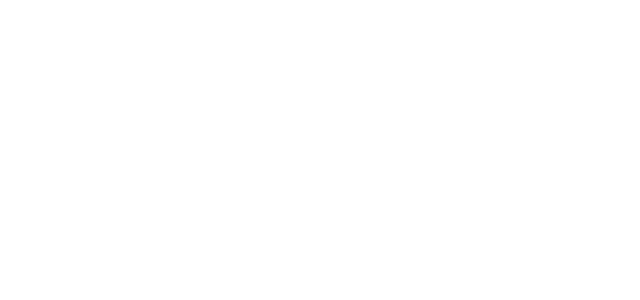
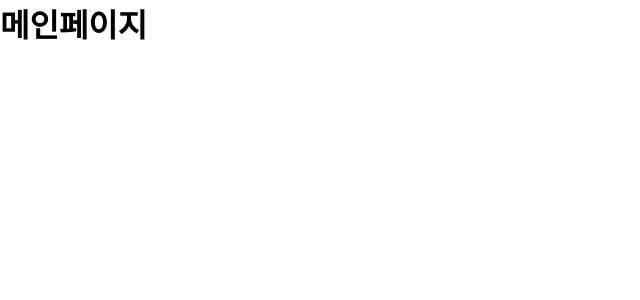
Before and after one commit to dohyun-dev/Zirraforming, a React (Create React App) app in the folder ZirraForming/client/: page / in a window 1280 px wide. Shown: the top 300 px of the page, without its empty margins (0-640 px from the left). Built offline with nearby package versions, Linux system fonts and the light colour scheme.

Commit message:
S07P22D107-195 스켈레톤코드 작성

```diff
--- a/ZirraForming/client/package.json
+++ b/ZirraForming/client/package.json
@@ -8,7 +8,9 @@
     "@testing-library/user-event": "^13.5.0",
     "react": "^18.2.0",
     "react-dom": "^18.2.0",
+    "react-router-dom": "^6.3.0",
     "react-scripts": "5.0.1",
+    "recoil": "^0.7.5",
     "styled-components": "^5.3.5",
     "web-vitals": "^2.1.4"
   },
--- a/ZirraForming/client/public/index.html
+++ b/ZirraForming/client/public/index.html
@@ -15,15 +15,10 @@
       user's mobile device or desktop. See https://developers.google.com/web/fundamentals/web-app-manifest/
     -->
     <link rel="manifest" href="%PUBLIC_URL%/manifest.json" />
-    <!--
-      Notice the use of %PUBLIC_URL% in the tags above.
-      It will be replaced with the URL of the `public` folder during the build.
-      Only files inside the `public` folder can be referenced from the HTML.
-
-      Unlike "/favicon.ico" or "favicon.ico", "%PUBLIC_URL%/favicon.ico" will
-      work correctly both with client-side routing and a non-root public URL.
-      Learn how to configure a non-root public URL by running `npm run build`.
-    -->
+    <style>
+      @import url("https://fonts.googleapis.com/css?family=Black+Han+Sans:400");
+      @import url("https://fonts.googleapis.com/css?family=Black+Han+Sans&display=swap&subset=korean");
+    </style>
     <title>React App</title>
   </head>
   <body>
--- a/ZirraForming/client/src/App.js
+++ b/ZirraForming/client/src/App.js
@@ -1,5 +1,17 @@
+import { RecoilRoot } from "recoil";
+import styled from "styled-components";
+import Router from "./Router";
+
+const Test = styled.div`
+  font-family: ${(props) => props.theme.titleFont};
+`;
+
 function App() {
-  return <div className="App"></div>;
+  return (
+    <RecoilRoot>
+      <Router></Router>
+    </RecoilRoot>
+  );
 }
 
 export default App;
--- /dev/null
+++ b/ZirraForming/client/src/Router.js
@@ -0,0 +1,14 @@
+import { BrowserRouter, Route, Routes } from "react-router-dom";
+import Main from "./pages/Main";
+
+function Router() {
+  return (
+    <BrowserRouter>
+      <Routes>
+        <Route path="/" element={<Main />}></Route>
+      </Routes>
+    </BrowserRouter>
+  );
+}
+
+export default Router;
--- a/ZirraForming/client/src/Theme.js
+++ b/ZirraForming/client/src/Theme.js
@@ -1,3 +1,13 @@
-const Theme = {};
+const Theme = {
+  // Fonts
+  titleFont: "Black Han Sans",
+
+  // Colors
+  DarkPurple: "#9BA3EB",
+  SkyPurple: "#DBDFFD",
+
+  DarkGreen: "#3C9F58",
+  SkyGreen: "#99D1A9",
+};
 
 export default Theme;
--- /dev/null
+++ b/ZirraForming/client/src/atoms.js
@@ -0,0 +1 @@
+import { atom } from "recoil";
--- a/ZirraForming/client/src/index.js
+++ b/ZirraForming/client/src/index.js
@@ -2,12 +2,21 @@ import React from "react";
 import ReactDOM from "react-dom/client";
 import App from "./App";
 
-import { ThemeProvider } from "styled-components";
+import { ThemeProvider, createGlobalStyle } from "styled-components";
 import Theme from "./Theme";
+
+const GlobalStyle = createGlobalStyle`
+  * {
+    margin: 0;
+    padding: 0;
+    box-sizing: border-box;
+  }
+`;
 
 const root = ReactDOM.createRoot(document.getElementById("root"));
 root.render(
   <ThemeProvider theme={Theme}>
+    <GlobalStyle />
     <App />
   </ThemeProvider>
 );
--- /dev/null
+++ b/ZirraForming/client/src/pages/Main.jsx
@@ -0,0 +1,8 @@
+function Main() {
+  return (
+    <div>
+      <h1>메인페이지</h1>
+    </div>
+  );
+}
+export default Main;
```
Also changed, not shown: ZirraForming/client/src/components/Button.jsx (added), 1 other file (tests, documents, lock files or other folders).
